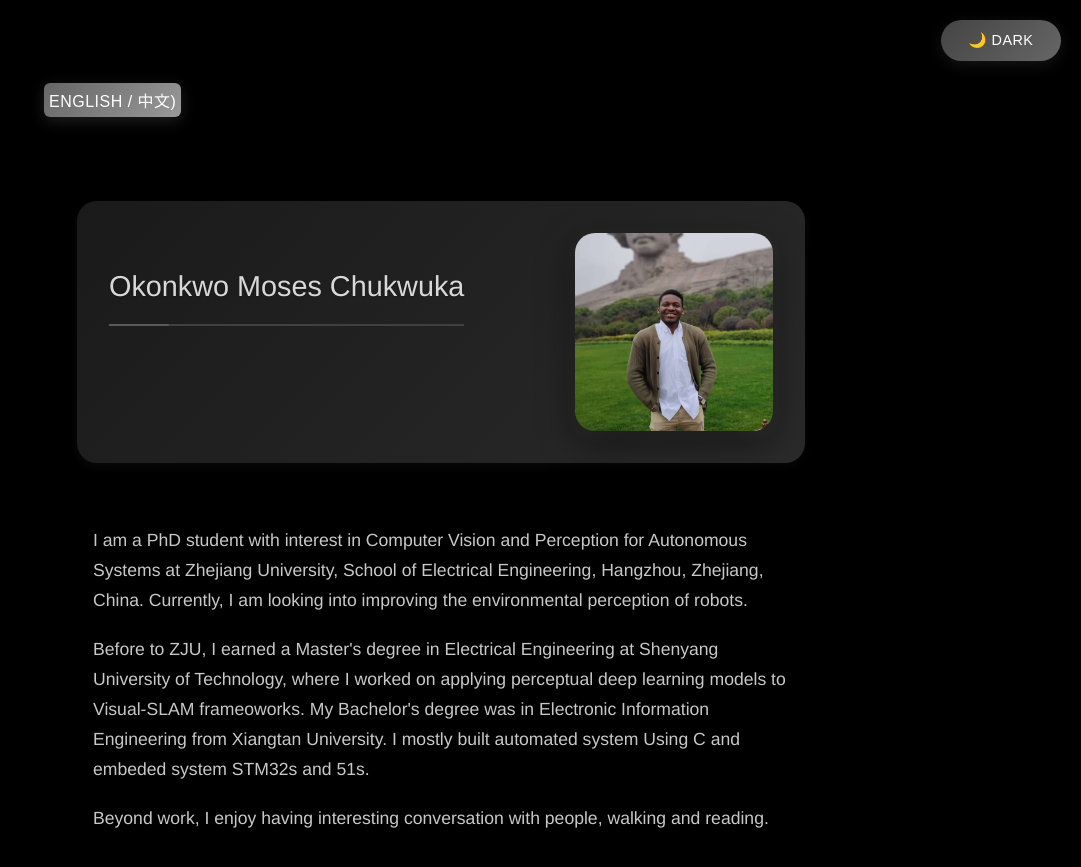
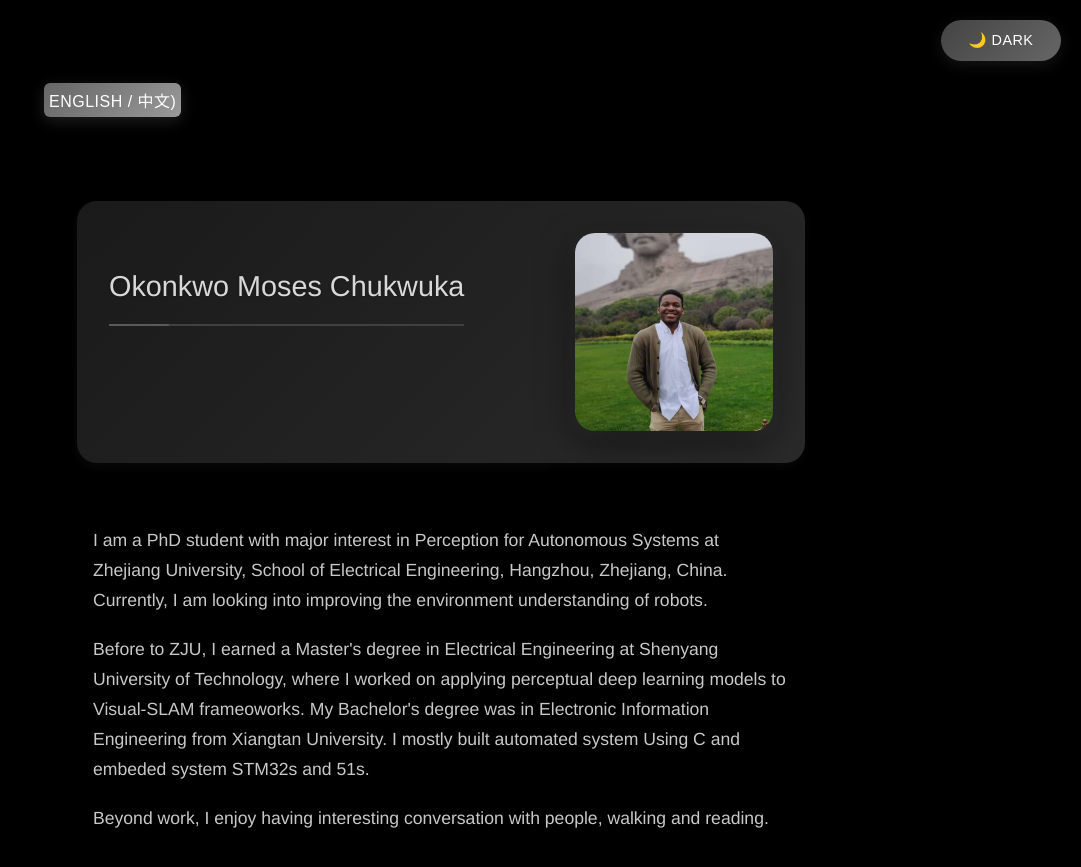
Before and after one commit to MosesChuka/MosesChuka.github.io, a Jekyll site: the page built from index.md, in a window 1280 px wide and 900 px high. Shown: the top 867 px of the window, without its empty margins (199-1280 px from the left). Built offline with Jekyll 4.4.1, drawn with Linux system fonts in a browser that asks for light colours; our own code applies the rules of GitHub Pages for plain Markdown files; some of the changed text lies outside the part shown.

Commit message:
Update personal description for clarity and adjust start date for Westlake University position

```diff
--- a/index.md
+++ b/index.md
@@ -18,7 +18,7 @@
 </header>
 
 <section class="about">
-<p>I am a PhD student with interest in Computer Vision and Perception for Autonomous Systems at Zhejiang University, School of Electrical Engineering, Hangzhou, Zhejiang, China. Currently, I am looking into improving the environmental perception of robots.</p>
+<p>I am a PhD student with major interest in Perception for Autonomous Systems at Zhejiang University, School of Electrical Engineering, Hangzhou, Zhejiang, China. Currently, I am looking into improving the environment understanding of robots.</p>
 <p>Before to ZJU, I earned a Master's degree in Electrical Engineering at Shenyang University of Technology, where I worked on applying perceptual deep learning models to Visual-SLAM frameoworks. My Bachelor's degree was in Electronic Information Engineering from Xiangtan University. I mostly built automated system Using C and embeded system STM32s and 51s.</p>
 <p>Beyond work, I enjoy having interesting conversation with people, walking and reading.</p>
 
```
Also changed, not shown: other parts of index.md (+1 -1 lines), static/Cpp-logo.jpeg (added), static/Unknown.jpeg (added), 1 other file.
